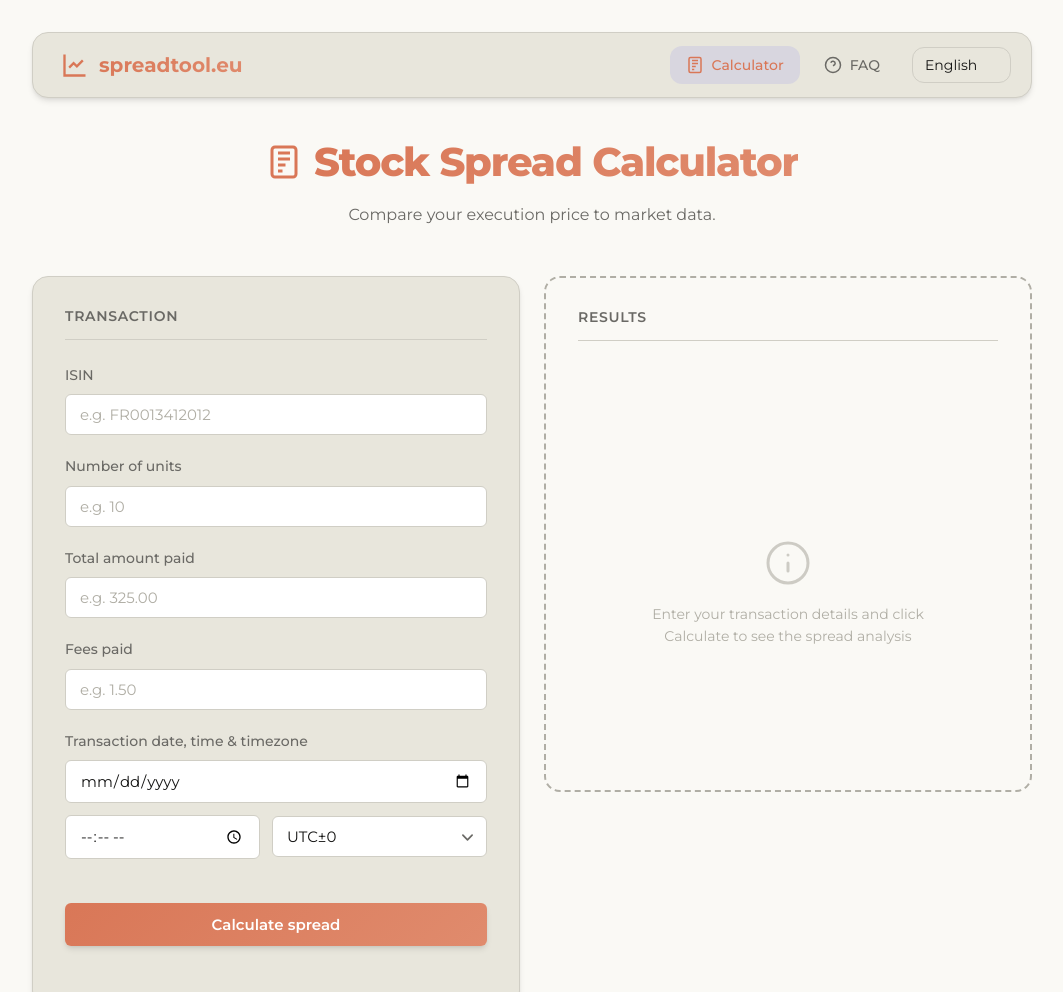
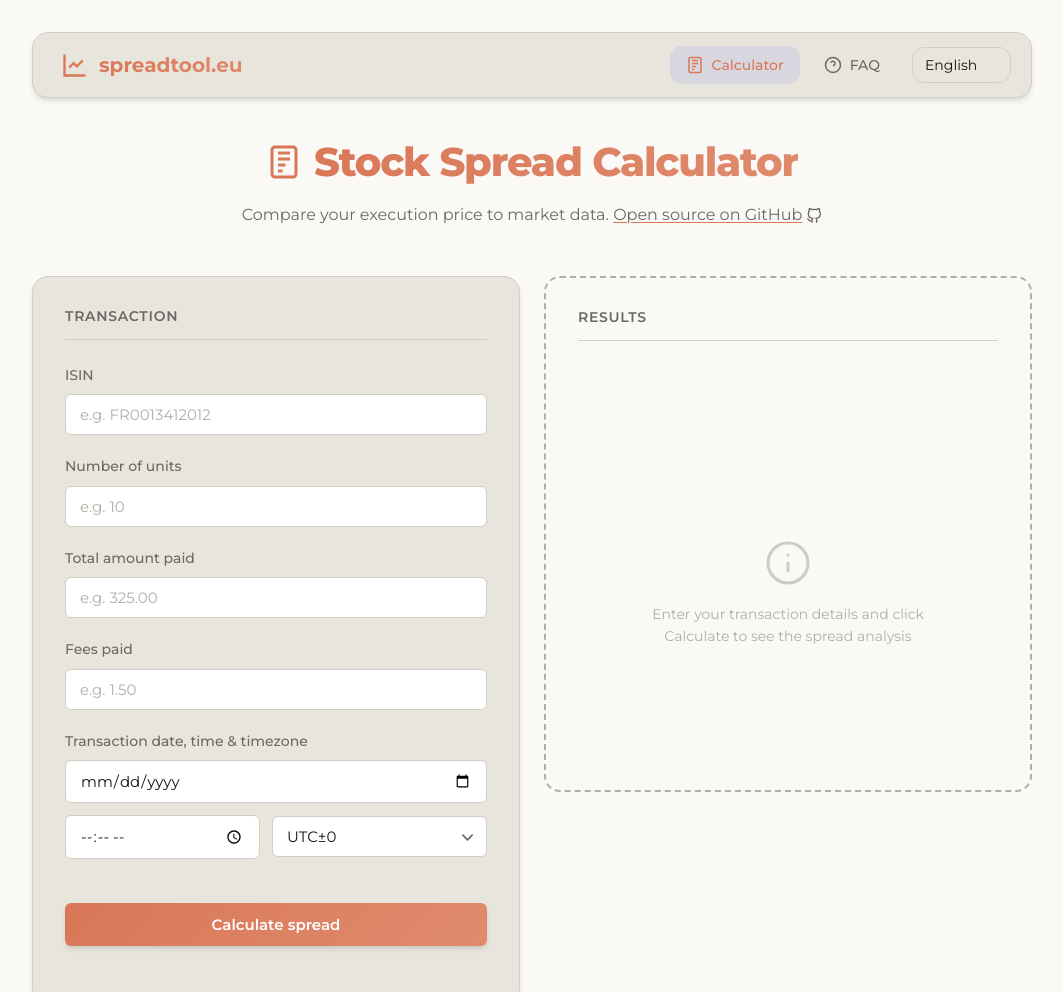
Before and after one commit to r3m8/spreadtool, a plain HTML site: page en/index.html in a window 1280 px wide. Shown: the top 992 px of the page, without its empty margins (108-1171 px from the left). Drawn offline with Linux system fonts and the light colour scheme.

Commit message:
fix: i18n text and faq infos

```diff
--- a/en/index.html
+++ b/en/index.html
@@ -60,7 +60,7 @@
 
   <header>
     <h1><svg class="header-icon" viewBox="0 0 24 24" fill="none" stroke="currentColor" stroke-width="2"><rect x="4" y="2" width="16" height="20" rx="2"/><path d="M8 6h8M8 10h8M8 14h5M8 18h3"/></svg><span data-i18n="header.title">Stock Spread Calculator</span></h1>
-    <p data-i18n="header.subtitle">Compare your execution price to market data. <a href="https://github.com/r3m8/spreadtool" target="_blank" rel="noopener noreferrer" class="header-github-link">Open source on GitHub<svg viewBox="0 0 24 24" fill="none" stroke="currentColor" stroke-width="2"><path d="M9 19c-5 1.5-5-2.5-7-3m14 6v-3.87a3.37 3.37 0 0 0-.94-2.61c3.14-.35 6.44-1.54 6.44-7A5.44 5.44 0 0 0 20 4.77 5.07 5.07 0 0 0 19.91 1S18.73.65 16 2.48a13.38 13.38 0 0 0-7 0C6.27.65 5.09 1 5.09 1A5.07 5.07 0 0 0 5 4.77a5.44 5.44 0 0 0-1.5 3.78c0 5.42 3.3 6.61 6.44 7A3.37 3.37 0 0 0 9 18.13V22"/></svg></a></p>
+    <p>Compare your execution price to market data. <a href="https://github.com/r3m8/spreadtool" target="_blank" rel="noopener noreferrer" class="header-github-link">Open source on GitHub<svg viewBox="0 0 24 24" fill="none" stroke="currentColor" stroke-width="2"><path d="M9 19c-5 1.5-5-2.5-7-3m14 6v-3.87a3.37 3.37 0 0 0-.94-2.61c3.14-.35 6.44-1.54 6.44-7A5.44 5.44 0 0 0 20 4.77 5.07 5.07 0 0 0 19.91 1S18.73.65 16 2.48a13.38 13.38 0 0 0-7 0C6.27.65 5.09 1 5.09 1A5.07 5.07 0 0 0 5 4.77a5.44 5.44 0 0 0-1.5 3.78c0 5.42 3.3 6.61 6.44 7A3.37 3.37 0 0 0 9 18.13V22"/></svg></a></p>
   </header>
 
   <div class="cards-container">
```
Also changed, not shown: faq.html (+1 -1 lines).
